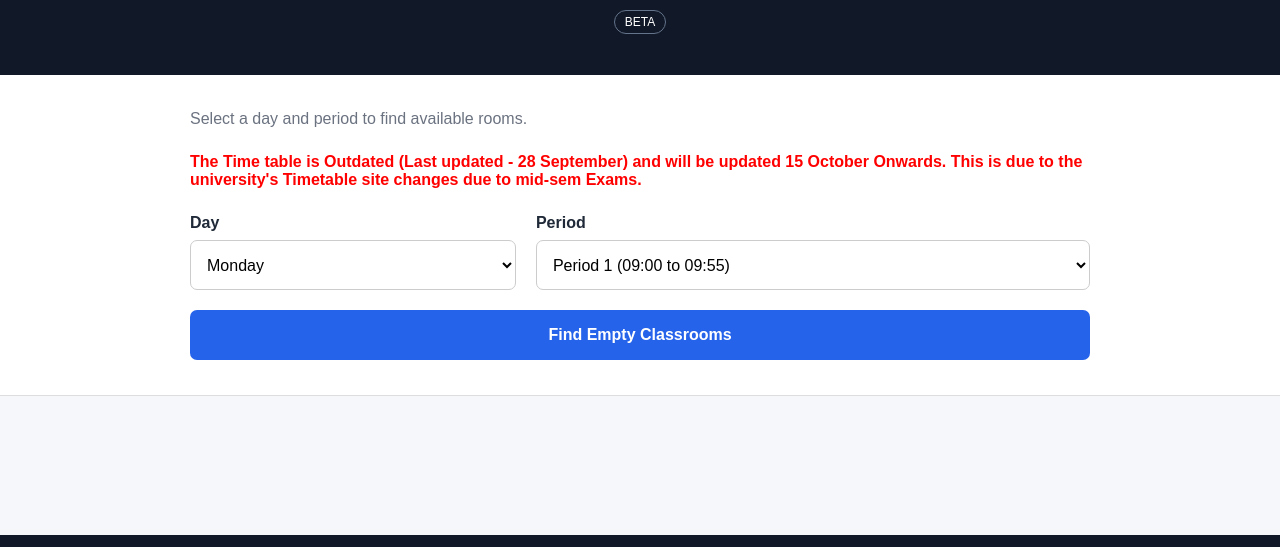
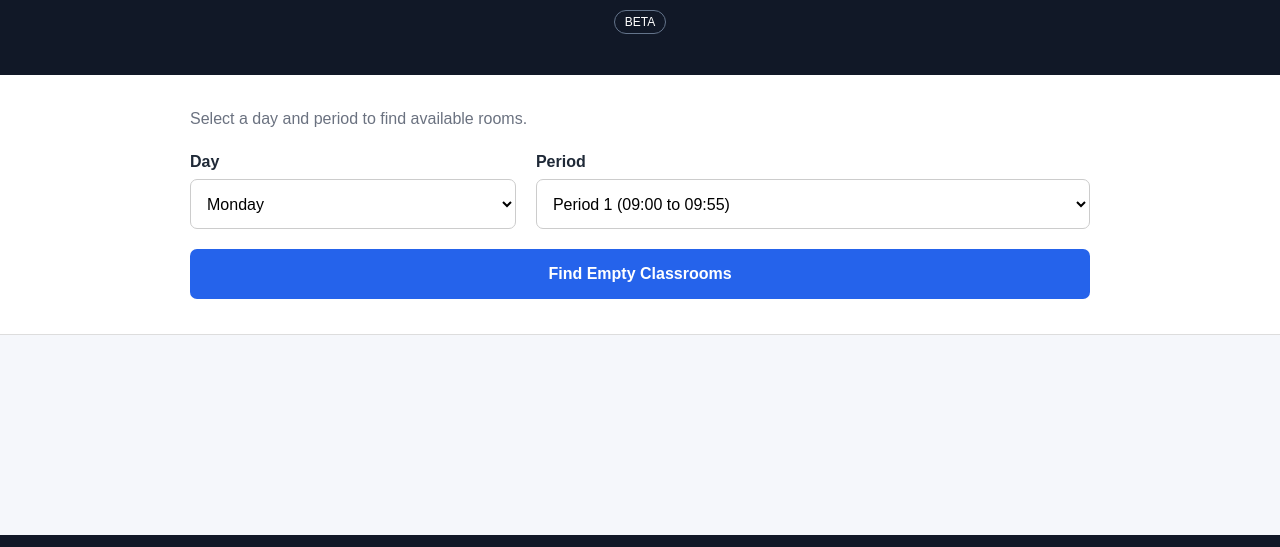
Before and after one commit to ManasTG/EmptyClassroomFinder, a plain HTML site: page frontend/index.html in a window 1280 px wide. Shown: the part 111-658 px from the top of the page. Drawn offline with Linux system fonts and the light colour scheme; no server answers.

Commit message:
Update: Removed the out-of-date warning

```diff
--- a/frontend/index.html
+++ b/frontend/index.html
@@ -34,7 +34,7 @@
     <section class="finder">
 
         <p>Select a day and period to find available rooms.</p>
-        <p style="color: red; font-weight: bold;">The Time table is Outdated (Last updated - 28 September) and will be updated 15 October Onwards. This is due to the university's Timetable site changes due to mid-sem Exams.</p>
+<!--        <p style="color: red; font-weight: bold;">The Time table is Outdated (Last updated - 28 September) and will be updated 15 October Onwards. This is due to the university's Timetable site changes due to mid-sem Exams.</p>-->
         <div class="selection-container">
 
             <div class="selection">
```
